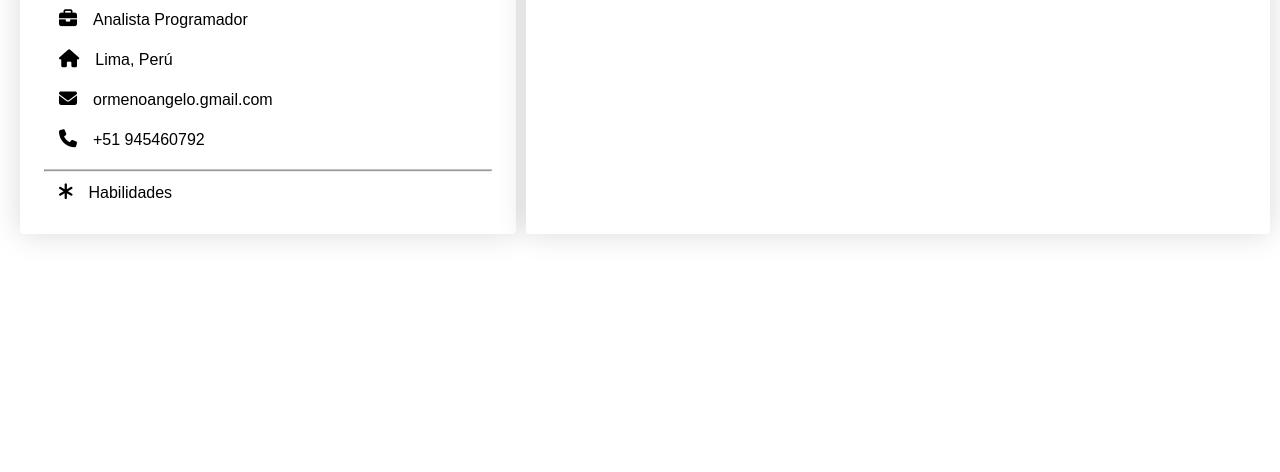
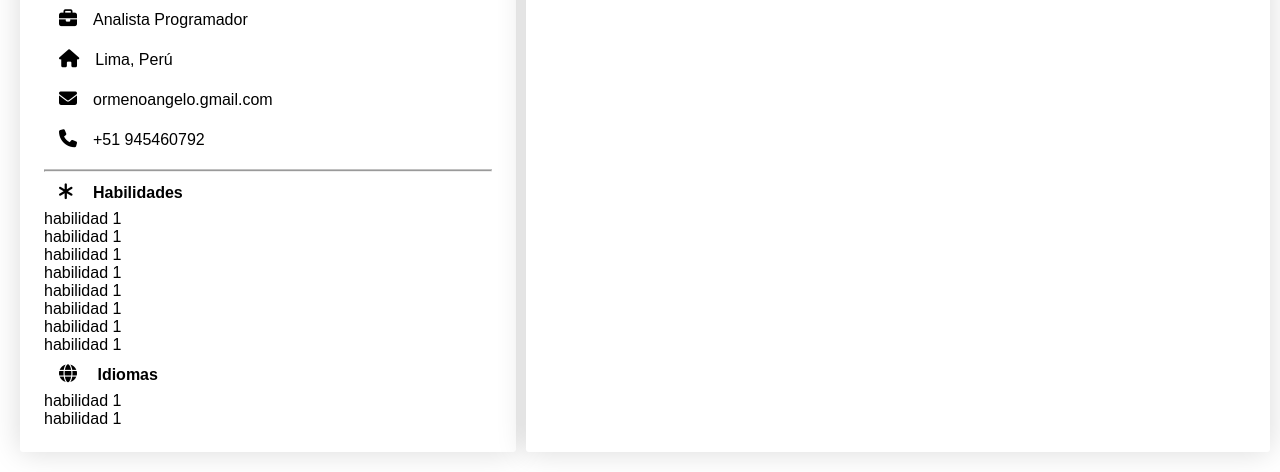
Before and after one commit to ormenoangelo/cv-web, a plain HTML site: page inde.html in a window 1280 px wide. Shown: the part 513-985 px from the top of the page. Before the commit the page ends 800 px from the top, so only its background shows below. Drawn offline with Linux system fonts and the light colour scheme.

Commit message:
modificado index

```diff
--- a/inde.html
+++ b/inde.html
@@ -25,7 +25,28 @@
                         <p><i class="fa fa-phone  i-margin-dp"></i>+51 945460792</p>
                     </div>
                     <hr>
-                    <p><i class="fa fa-asterisk i-margin-title-hb"></i>Habilidades</p>
+                    <p>
+                      <b>
+                        <i class="fa fa-asterisk i-margin-title-hb"></i>
+                        Habilidades
+                      </b>
+                    </p>
+                    <p>habilidad 1</p>
+                    <p>habilidad 1</p>
+                    <p>habilidad 1</p>
+                    <p>habilidad 1</p>
+                    <p>habilidad 1</p>
+                    <p>habilidad 1</p>
+                    <p>habilidad 1</p>
+                    <p>habilidad 1</p>
+                    <p>
+                      <b>
+                        <i class="fa fa-globe i-margin-title-hb"></i>
+                        Idiomas
+                      </b>
+                    </p>
+                    <p>habilidad 1</p>
+                    <p>habilidad 1</p>
                 </div>
             </div>
             <div class="column-right">
```
